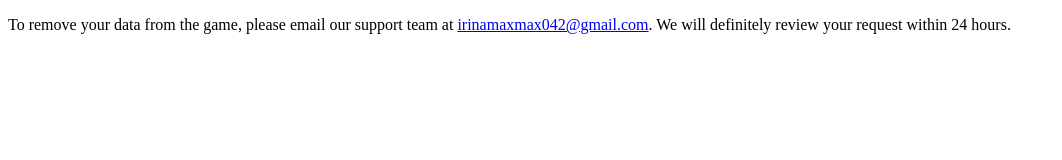
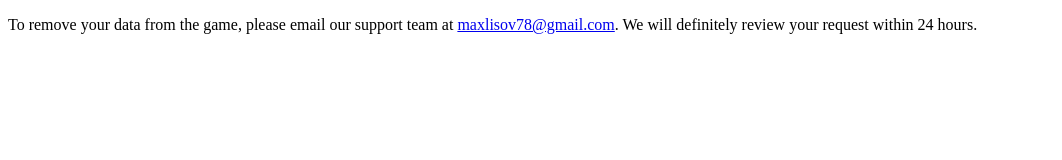
Before and after one commit to maxlisov7/Vegas777, a plain HTML site: page send.html in a window 1280 px wide. Shown: the whole page, without its empty margins (0-1062 px from the left). Drawn offline with Linux system fonts and the light colour scheme.

Commit message:
Update send.html

```diff
--- a/send.html
+++ b/send.html
@@ -5,6 +5,6 @@
     <title>Remove Your Data from the Game</title>
   </head>
   <body>
-    <p>To remove your data from the game, please email our support team at <a href="mailto:irinamaxmax042@gmail.com">irinamaxmax042@gmail.com</a>. We will definitely review your request within 24 hours.</p>
+    <p>To remove your data from the game, please email our support team at <a href="maxlisov78@gmail.com">maxlisov78@gmail.com</a>. We will definitely review your request within 24 hours.</p>
   </body>
 </html>
```
